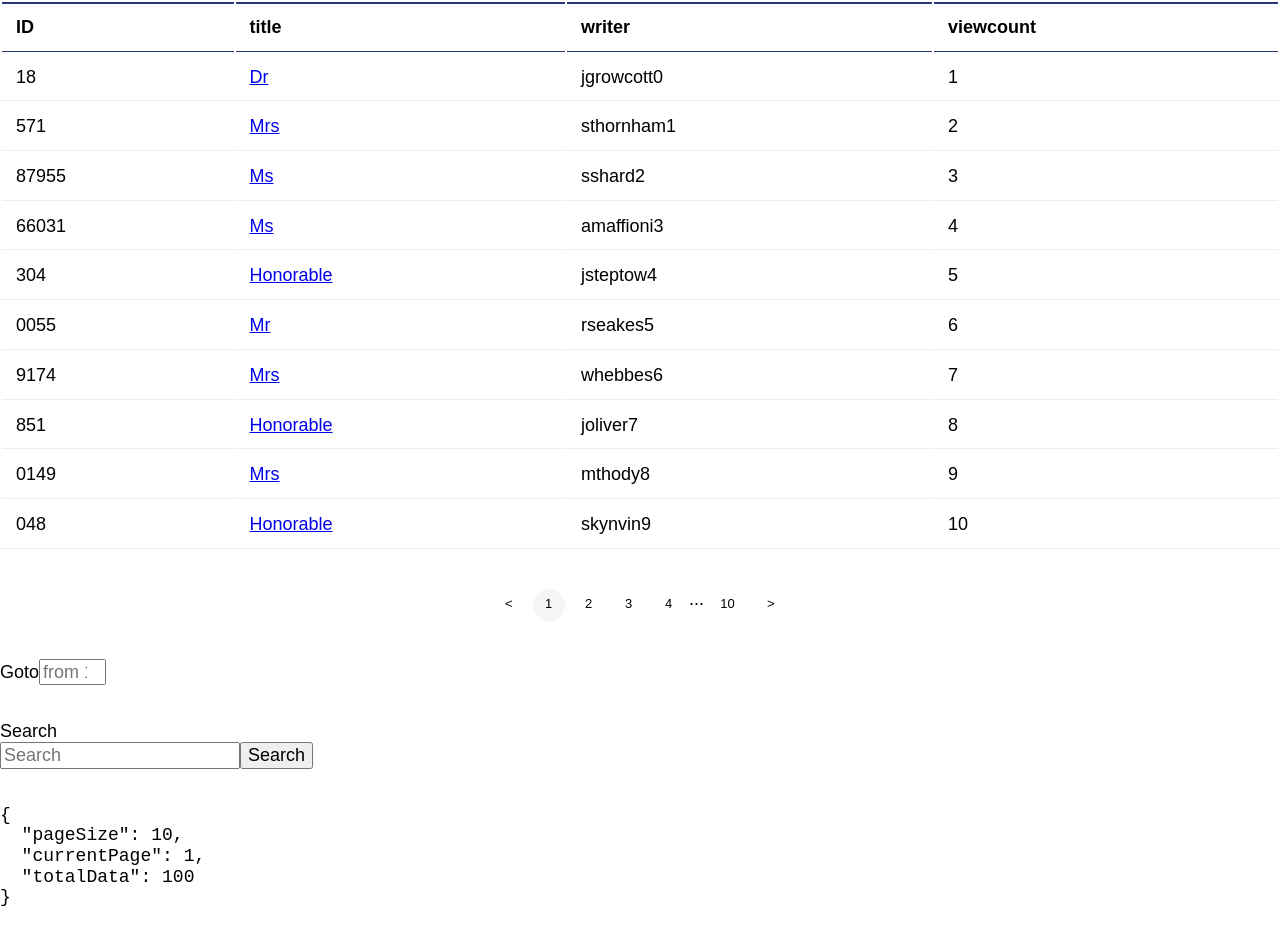
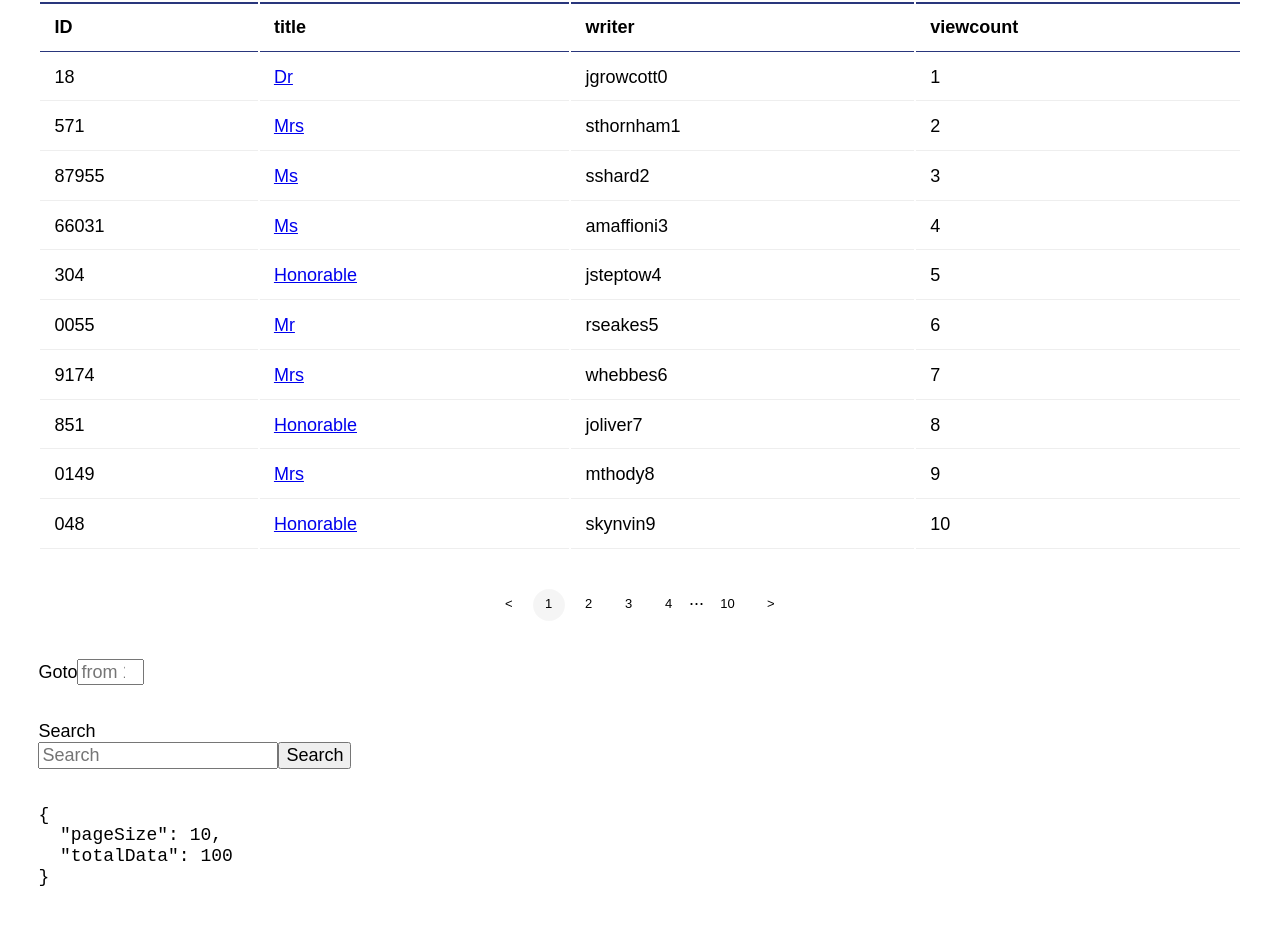
Before and after one commit to anjitpariyar/Board, a Next.js app: page / in a window 1280 px wide. After the commit the page ends 905 px from the top, so only its background shows below. Built offline with nearby package versions, Linux system fonts and the light colour scheme.

Commit message:
pagination added through route

```diff
--- a/components/Pagination.tsx
+++ b/components/Pagination.tsx
@@ -17,7 +17,7 @@ const { Ul, Li, Button } = styleInstance;
 
 const Pagination = ({
   onPageChange,
-  currentPage,
+  currentPage = 1,
   pageSize,
   totalData,
   prev = <span>{"<"}</span>,
@@ -26,6 +26,7 @@ const Pagination = ({
   trimmer = true,
   goto = true,
 }: PaginationOptions) => {
+  // console.log("currentPage", currentPage);
   const [range, setRange]: any[] = useState([]);
 
   const Instance = usePagination({
@@ -67,7 +68,6 @@ const Pagination = ({
     }
     let tempRange = [...Array(end - start + 1).keys()].map((x) => x + start);
     setRange([...tempRange]);
-    console.log("range", range);
   }, [currentPage, totalPageCount]);
 
   return (
--- a/components/Table.tsx
+++ b/components/Table.tsx
@@ -2,7 +2,7 @@ import React, { useEffect, useMemo } from "react";
 import styled from "styled-components";
 import Link from "next/link";
 
-const Table = ({ data, searchValue }) => {
+const Table = ({ data }) => {
   return (
     <TableWrapper>
       <Thead>
--- a/pages/index.tsx
+++ b/pages/index.tsx
@@ -1,35 +1,39 @@
 import Pagination from "components/Pagination";
 import Table from "components/Table";
-import { useState } from "react";
+import { useState, useEffect } from "react";
 import { sampleTablePropsData } from "utils/sample-data";
 import { useTable } from "Hook/Board";
 import Search from "components/Search";
+import { Container } from "styled/Container";
+import { useRouter } from "next/router";
 
 // type import
 import { PaginationOptions } from "interfaces";
+// import { ParsedUrlQuery } from "querystring";
 
 const IndexPage = () => {
+  const router = useRouter();
+
+  // const { page }: { page: any } = parseInt(router.query.photoId as string, 10);
+  const page = router.query.page ? +router.query.page : undefined;
+  // console.log(typeof page);
   // crate a instance with usePagination
   const [currentPage, setCurrentPage] = useState<number>(1); // start with one
-  const [searchValue, setSearchValue] = useState<string>(""); // start with one
+  // const [searchValue, setSearchValue] = useState<string>(""); // start with one
 
   let pageSize = 10;
 
   //on page change
   // for now this is a page controller
   const onPageChange = (page) => {
-    setCurrentPage(page);
-  };
-
-  const onSearch = (value) => {
-    setSearchValue(value);
+    router.push(`/?page=${page}`, undefined, { shallow: true });
   };
 
   const tableOption = {
     currentPage: currentPage, //defult 1
     data: sampleTablePropsData, //required
     pageSize: pageSize, //default is 10
-    searchValue: searchValue,
+    // searchValue: searchValue,
   };
 
   //initilizing table hook
@@ -44,6 +48,9 @@ const IndexPage = () => {
     next: <span>{">"}</span>, // default is >,
   };
 
+  useEffect(() => {
+    setCurrentPage(page);
+  }, [page]);
   return (
     <>
       {/*
@@ -51,8 +58,8 @@ const IndexPage = () => {
 
       */}
       {/* for now its a only wat to connect pagination and table */}
-
-      <Table data={pageData} searchValue={searchValue} />
+      <Container>
+        <Table data={pageData} />
         <Pagination {...paginationOptions} />
         <Search />
         {/* search */}
@@ -73,6 +80,7 @@ const IndexPage = () => {
             </code>
           </pre>
         </div>
+      </Container>
     </>
   );
 };
```
Lines whose indentation alone changed are shown as unchanged.
